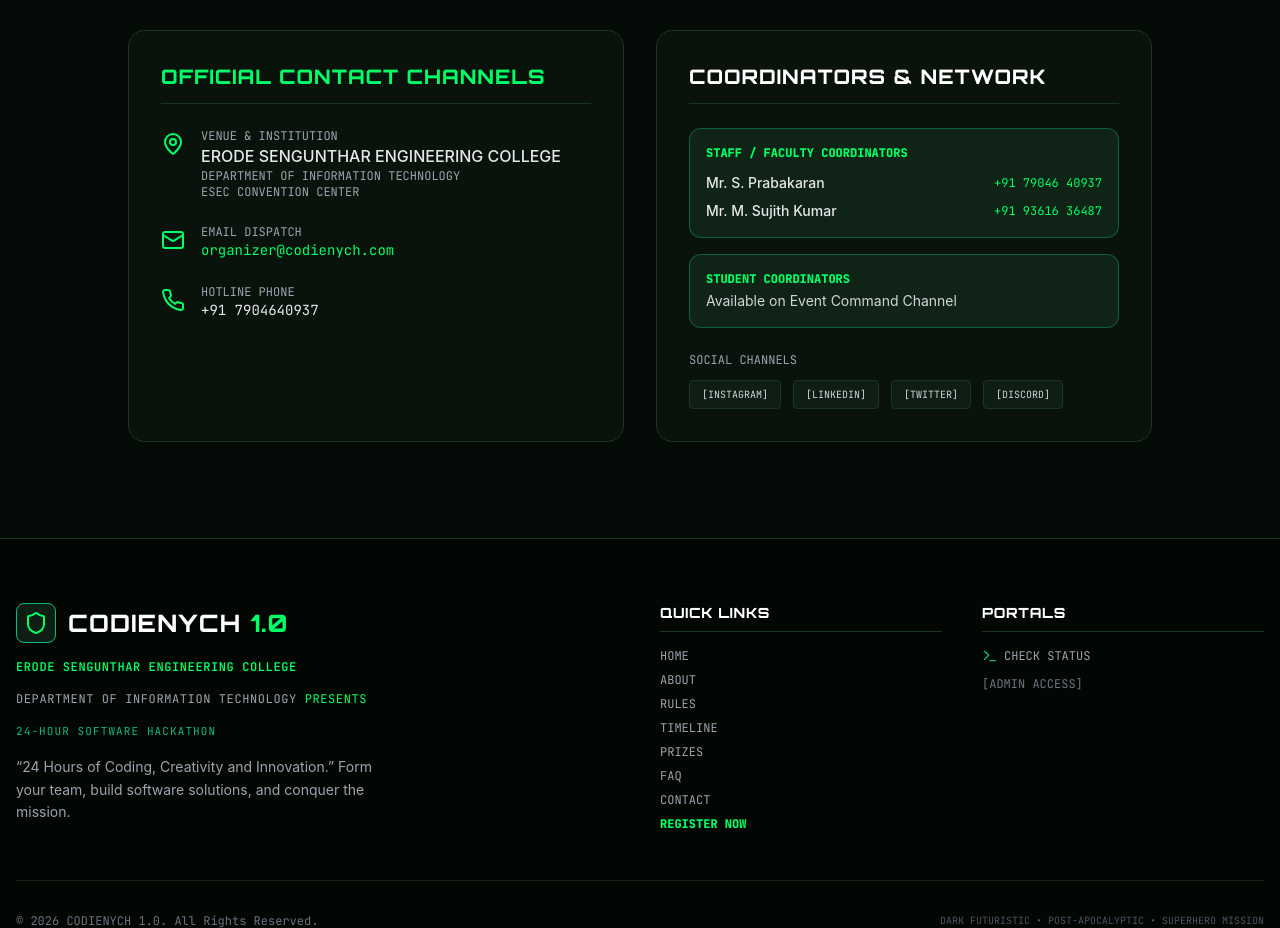
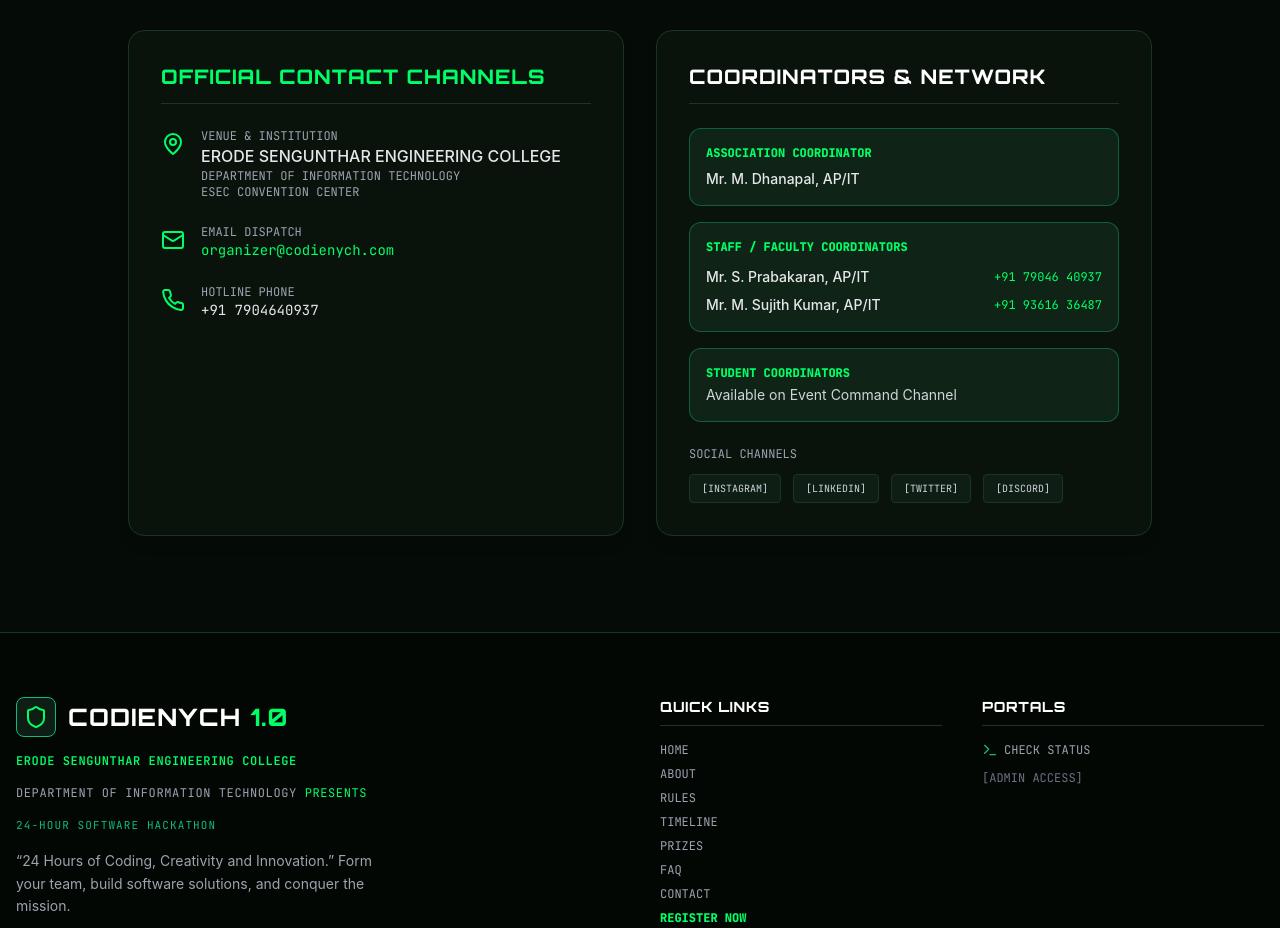
Before and after one commit to kuttyhari07/Codienych1.0-portal, a React (Vite) app in the folder client/: page / in a window 1280 px wide. Shown: the part 9200-10128 px from the top of the page. Built offline with nearby package versions, Linux system fonts and the light colour scheme; no server answers.

Commit message:
Add Association Coordinator Mr. M. Dhanapal and AP/IT designation

```diff
--- a/client/src/sections/ContactSection.jsx
+++ b/client/src/sections/ContactSection.jsx
@@ -56,19 +56,30 @@ const ContactSection = () => {
             </h3>
 
             <div className="space-y-4">
+              {/* Association Coordinator */}
+              <div className="bg-[#0f2416] p-4 rounded-xl border border-[#10b981]/40 space-y-2">
+                <span className="font-mono text-xs text-[#00ff66] block uppercase font-bold">
+                  ASSOCIATION COORDINATOR
+                </span>
+                <div className="flex items-center justify-between">
+                  <span className="font-sans text-gray-200 text-sm font-medium">Mr. M. Dhanapal, AP/IT</span>
+                </div>
+              </div>
+
+              {/* Staff / Faculty Coordinators */}
               <div className="bg-[#0f2416] p-4 rounded-xl border border-[#10b981]/40 space-y-3">
                 <span className="font-mono text-xs text-[#00ff66] block uppercase font-bold">
                   STAFF / FACULTY COORDINATORS
                 </span>
                 <div className="space-y-2">
                   <div className="flex items-center justify-between">
-                    <span className="font-sans text-gray-200 text-sm font-medium">Mr. S. Prabakaran</span>
+                    <span className="font-sans text-gray-200 text-sm font-medium">Mr. S. Prabakaran, AP/IT</span>
                     <a href="tel:7904640937" className="font-mono text-xs text-[#00ff66] hover:underline">
                       +91 79046 40937
                     </a>
                   </div>
                   <div className="flex items-center justify-between">
-                    <span className="font-sans text-gray-200 text-sm font-medium">Mr. M. Sujith Kumar</span>
+                    <span className="font-sans text-gray-200 text-sm font-medium">Mr. M. Sujith Kumar, AP/IT</span>
                     <a href="tel:9361636487" className="font-mono text-xs text-[#00ff66] hover:underline">
                       +91 93616 36487
                     </a>
--- a/client/src/utils/config.js
+++ b/client/src/utils/config.js
@@ -20,8 +20,9 @@ export const EVENT_CONFIG = {
   VENUE: 'ESEC CONVENTION CENTER',
   ORGANIZER_EMAIL: 'organizer@codienych.com',
   PHONE_NUMBER: '+91 7904640937',
+  ASSOCIATION_COORDINATOR: { name: 'Mr. M. Dhanapal, AP/IT' },
   STAFF_COORDINATORS: [
-    { name: 'Mr. S. Prabakaran', phone: '7904640937' },
-    { name: 'Mr. M. Sujith Kumar', phone: '+919361636487' },
+    { name: 'Mr. S. Prabakaran, AP/IT', phone: '7904640937' },
+    { name: 'Mr. M. Sujith Kumar, AP/IT', phone: '+919361636487' },
   ],
 };
```
